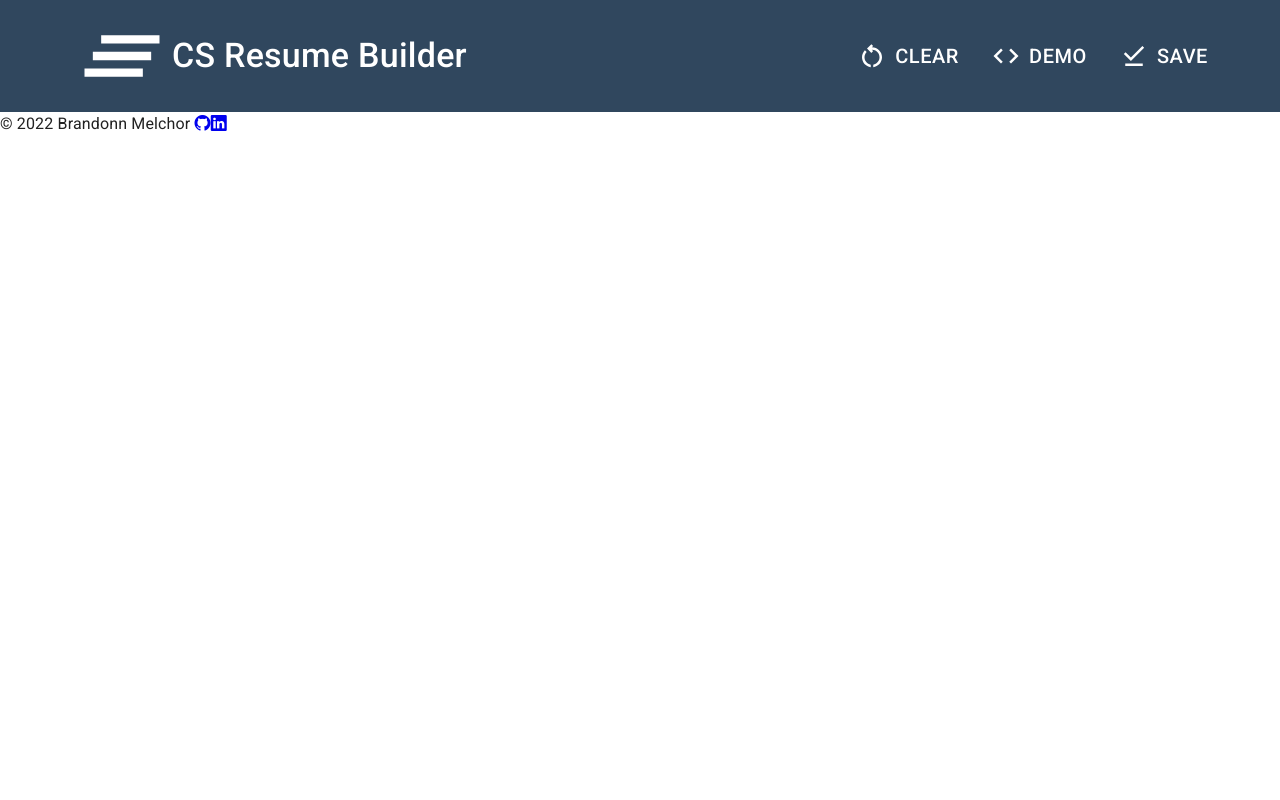
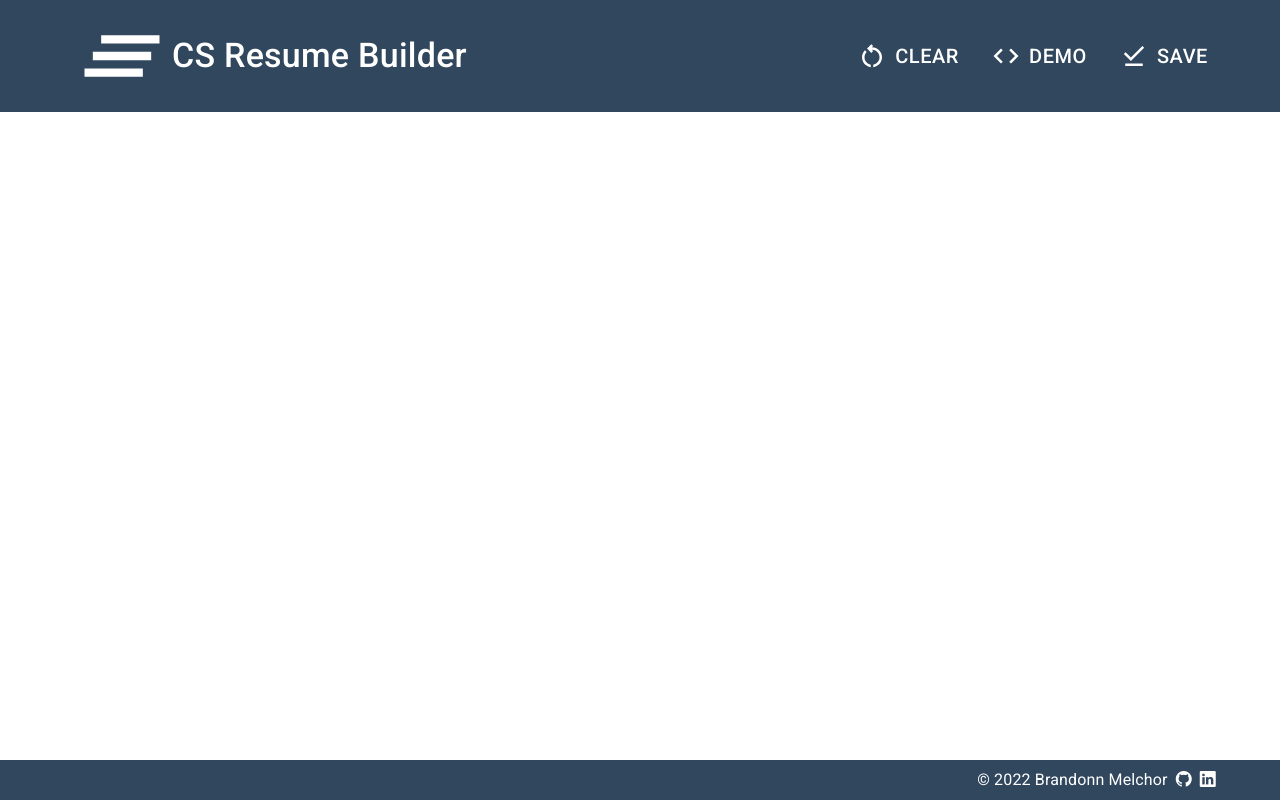
Before and after one commit to brandonnmelchor/resume-builder, a React (Create React App) app: page / in a window 1280 px wide. Built offline with nearby package versions, Linux system fonts and the light colour scheme.

Commit message:
convert footer styles to mui

```diff
--- a/src/App.js
+++ b/src/App.js
@@ -195,7 +195,7 @@ export default class App extends React.Component {
     };
 
     return (
-      <Stack direction="column" justifyContent="center" alignItems="stretch">
+      <Box id="app">
         <ThemeProvider theme={theme}>
           <Nav resume={resume} printRef={printRef} handleChange={handleChange} />
           {/* <div className="container-lg px-4 py-5">
@@ -206,7 +206,7 @@ export default class App extends React.Component {
         </div> */}
           <Footer />
         </ThemeProvider>
-      </Stack>
+      </Box>
     );
   }
 }
--- a/src/components/Footer.js
+++ b/src/components/Footer.js
@@ -1,4 +1,10 @@
 import React from "react";
+
+import Box from "@mui/material/Box";
+import Container from "@mui/material/Container";
+import Stack from "@mui/material/Stack";
+import Typography from "@mui/material/Typography";
+import Link from "@mui/material/Link";
 
 export default class Footer extends React.Component {
   render() {
@@ -6,21 +12,21 @@ export default class Footer extends React.Component {
     const linkedin = "https://www.linkedin.com/in/brandonnmelchor/";
 
     return (
-      <footer className="bg-dark text-white mt-auto">
-        <div className="container-lg py-2">
-          <div className="row justify-content-center align-items-center">
-            <div className="col text-end">
-              <span>&copy; 2022 Brandonn Melchor </span>
-              <a className="text-white text-decoration-none ps-1" href={github} target="_blank" rel="noreferrer">
-                <i className="bi bi-github"></i>
-              </a>
-              <a className="text-white text-decoration-none ps-2" href={linkedin} target="_blank" rel="noreferrer">
-                <i className="bi bi-linkedin"></i>
-              </a>
-            </div>
-          </div>
-        </div>
-      </footer>
+      <Box mt={"auto"} sx={{ backgroundColor: "primary.main", color: "white" }}>
+        <Container maxWidth="xl" fixed sx={{ padding: 1 }}>
+          <Stack direction="row" justifyContent="end" alignItems="center">
+            <Typography variant="body1" component="p" sx={{ fontSize: "16px" }}>
+              &copy; 2022 Brandonn Melchor
+              <Link color="inherit" href={github} target="_blank" rel="noreferrer" sx={{ marginLeft: 1, marginRight: 1 }}>
+                <i class="bi bi-github"></i>
+              </Link>
+              <Link color="inherit" href={linkedin} target="_blank" rel="noreferrer">
+                <i class="bi bi-linkedin"></i>
+              </Link>
+            </Typography>
+          </Stack>
+        </Container>
+      </Box>
     );
   }
 }
--- a/src/styles/styles.css
+++ b/src/styles/styles.css
@@ -5,3 +5,10 @@
   font-family: "Roboto";
   /* border: 1px solid black; */
 }
+
+#app {
+  height: 100vh;
+  display: flex;
+  flex-direction: column;
+  justify-content: center;
+}
```
